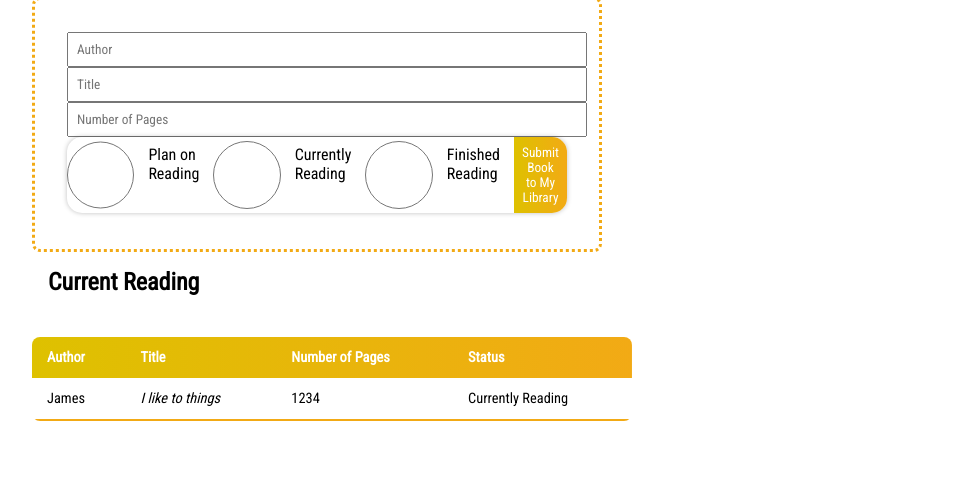
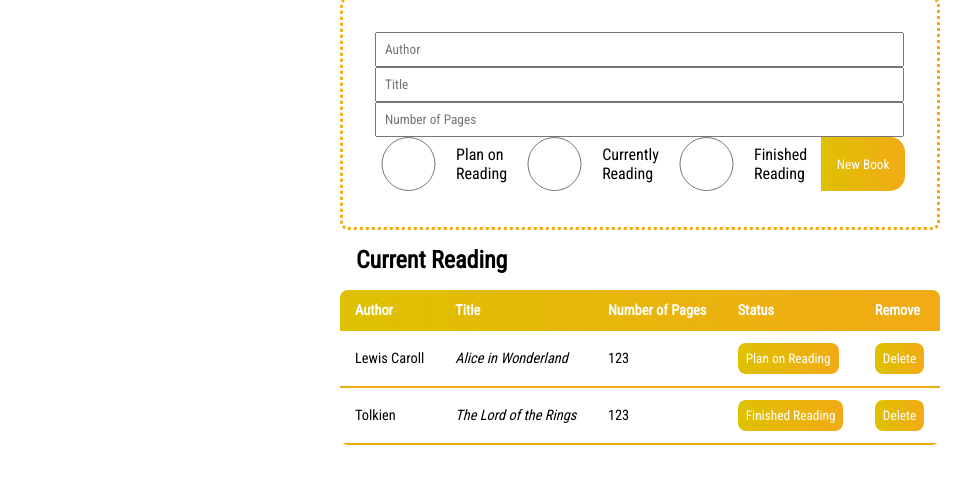
Before and after one commit to neenreva/PROJECT-LIBRARY, a plain HTML site: page index.html in a window 1280 px wide. Shown: the part 105-588 px from the top of the page, without its empty margins (0-971 px from the left). Drawn offline with Linux system fonts and the light colour scheme.

Commit message:
Added delete and toggle like status changes

```diff
--- a/app.js
+++ b/app.js
@@ -1,15 +1,23 @@
 const bookBtn = document.getElementById("book-submit");
 const table = document.querySelector(".book-table");
+const author = document.querySelector("#author");
+const title = document.querySelector("#title");
+const pages = document.querySelector("#pages");
 
 let myLibrary = [
   {
-    author: "James",
-    title: "I like to things",
-    pages: "1234",
-    readStatus: undefined,
+    author: "Tolkien",
+    title: "The Lord of the Rings",
+    pages: 123,
+    readStatus: "Finished Reading",
+  },
+  {
+    author: "Lewis Caroll",
+    title: "Alice in Wonderland",
+    pages: 123,
+    readStatus: "Plan on Reading",
   },
 ];
-
 
 class Book {
   constructor(author, title, pages, readStatus) {
@@ -22,30 +30,82 @@ class Book {
 
 bookBtn.addEventListener("click", function (e) {
   e.preventDefault();
-  let author = document.querySelector("#author").value;
-  let title = document.querySelector("#title").value;
-  let pages = document.querySelector("#pages").value;
-  //let status = document.querySelector()
 
-  myLibrary.push(new Book(author, title, pages));
+  const status = document.querySelectorAll('input[name="myRadio"]');
+  let readStatus;
+  for (const rb of status) {
+    if (rb.checked) {
+      readStatus = rb.value;
+    }
+  }
+
+  if (author === "" || title === "" || pages === "" || readStatus === undefined) {
+    return alert(`All inputs need to be filled out`);
+  }
+
+  myLibrary.push(new Book(author.value, title.value, pages.value, readStatus));
   loadLibrary();
+  clearForm()
 });
 
+const clearForm = function () {
+  author.value = ''
+  title.value = ''
+  pages.value = ''
+}
+
+table.addEventListener('click', (e) => {
+  let currentTitle = e.target.parentNode.parentNode.children[1].innerText;
+  let bookIndex = myLibrary.indexOf(myLibrary.find(book => book.title === currentTitle))
+
+  if(e.target.innerHTML === 'Plan on Reading') {
+    myLibrary[bookIndex].readStatus = 'Currently Reading'
+  }
+
+  if(e.target.innerHTML === 'Currently Reading') {
+    myLibrary[bookIndex].readStatus = 'Finished Reading'
+  }
+
+  if(e.target.innerHTML === 'Finished Reading') {
+    myLibrary[bookIndex].readStatus = 'Plan on Reading'
+  }
+
+  if(e.target.innerHTML === 'Delete') {
+    myLibrary.splice(bookIndex, bookIndex + 1)
+  };
+  loadLibrary()
+})
+
+const deleteBook = function () {
+
+}
+
 const loadLibrary = function () {
+  table.innerHTML = `
+  <thead>
+    <tr>
+      <th class="table-head">Author</th>
+      <th class="table-head">Title</th>
+      <th class="table-head">Number of Pages</th>
+      <th class="table-head">Status</th>
+      <th>Remove</th>
+    </tr>
+  </thead>`;
+  myLibrary.forEach((book) => {
+    const html = `
+    <tbody>
+      <tr>
+        <td>${book.author}</td>
+        <td><i>${book.title}</td>
+        <td>${book.pages}</td>
+        <td><button class="status btn">${book.readStatus}</button></td>
+        <td><button class="delete btn">Delete</button></td>
+      </tr>
+    </tbody>
+    `;
 
-    table.insertAdjacentHTML(
-      "afterbegin",
-      `
-    <tbody>
-        <tr>
-          <td>${myLibrary[myLibrary.length-1].author}</td>
-		      <td><i>${myLibrary[myLibrary.length-1].title}</td>
-		      <td>${myLibrary[myLibrary.length-1].pages}</td>
-		      <td>Currently Reading</td>
-        </tr>
-      </tbody>
-    `
-    );
+    table.insertAdjacentHTML("afterbegin", html);
+  });
 };
 
 loadLibrary();
--- a/index.html
+++ b/index.html
@@ -24,7 +24,7 @@
         <input
           class="radio__input"
           type="radio"
-          value="PlanonReading"
+          value="Plan on Reading"
           name="myRadio"
           id="myRadio1"
         />
@@ -32,7 +32,7 @@
         <input
           class="radio__input"
           type="radio"
-          value="CurrentlyReading"
+          value="Currently Reading"
           name="myRadio"
           id="myRadio2"
         />
@@ -40,12 +40,12 @@
         <input
           class="radio__input"
           type="radio"
-          value="FinishedReading"
+          value="Finished Reading"
           name="myRadio"
           id="myRadio3"
         />
         <label class="radio__label" for="myRadio3">Finished Reading</label>
-		<button id="book-submit">Submit Book to My Library</button>
+		<button class="btn" id="book-submit">New Book</button>
       </div>
       <br />
 
@@ -58,6 +58,7 @@
           <th class="table-head">Title</th>
           <th class="table-head">Number of Pages</th>
           <th class="table-head">Status</th>
+		      <th>Remove</th>
         </tr>
       </thead>
     </table>
--- a/style.css
+++ b/style.css
@@ -3,6 +3,7 @@
 }
 
 body {
+  margin: 0 auto;
   padding: 2rem;
   font-family: "Roboto Condensed", sans-serif;
   width: 600px;
@@ -16,8 +17,6 @@ h2 {
 }
 
 .book-form {
-  width: 500px;
-  margin: 2 rem auto;
   border: 3px dotted #f2aa15;
   border-radius: 0.5rem;
   padding: 2rem;
@@ -27,19 +26,21 @@ h2 {
   font-family: "Roboto Condensed", sans-serif;
   display: block;
   padding: 0.5rem;
-  width: 100%;
-}
-
-.radio {
-  display: inline-flex;
-  overflow: hidden;
-  border-radius: 15px;
-  box-shadow: 0 0 5px rgba(0, 0, 0, 0.25);
+  width: 96%;
 }
 
 .radio__input {
   display: none;
 }
+
+.radio {
+  width: 100%;
+  display: inline-flex;
+  overflow: hidden;
+  border-radius: 15px;
+}
+
+
 
 .radio__label {
   padding: 8px 14px;
@@ -48,7 +49,6 @@ h2 {
 .book-table {
   border-collapse: collapse;
   width: 100%;
-  margin: 25px 0;
   font-size: 0.9rem;
   min-width: 500px;
   border-radius: 0.5rem;
@@ -67,7 +67,7 @@ h2 {
   font-weight: bold;
 }
 
-#book-submit {
+.btn {
   font-family: "Roboto Condensed", sans-serif;
   color: white;
   background: linear-gradient(
@@ -77,6 +77,12 @@ h2 {
   );
   padding: 0.5rem;
   border: none;
+  border-radius: .5rem;
+}
+
+#book-submit {
+  width: 100%;
+  border-radius: unset;
 }
 
 .book-table tbody tr {
```
